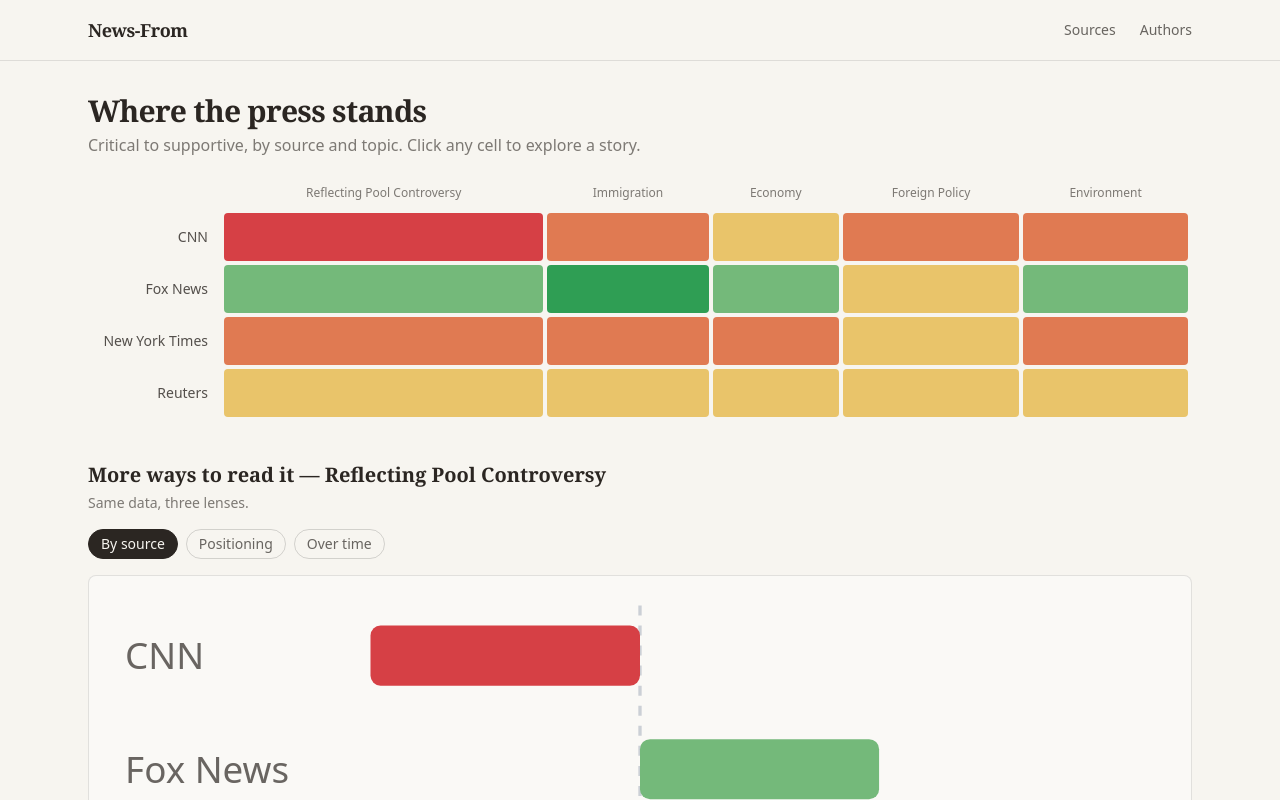
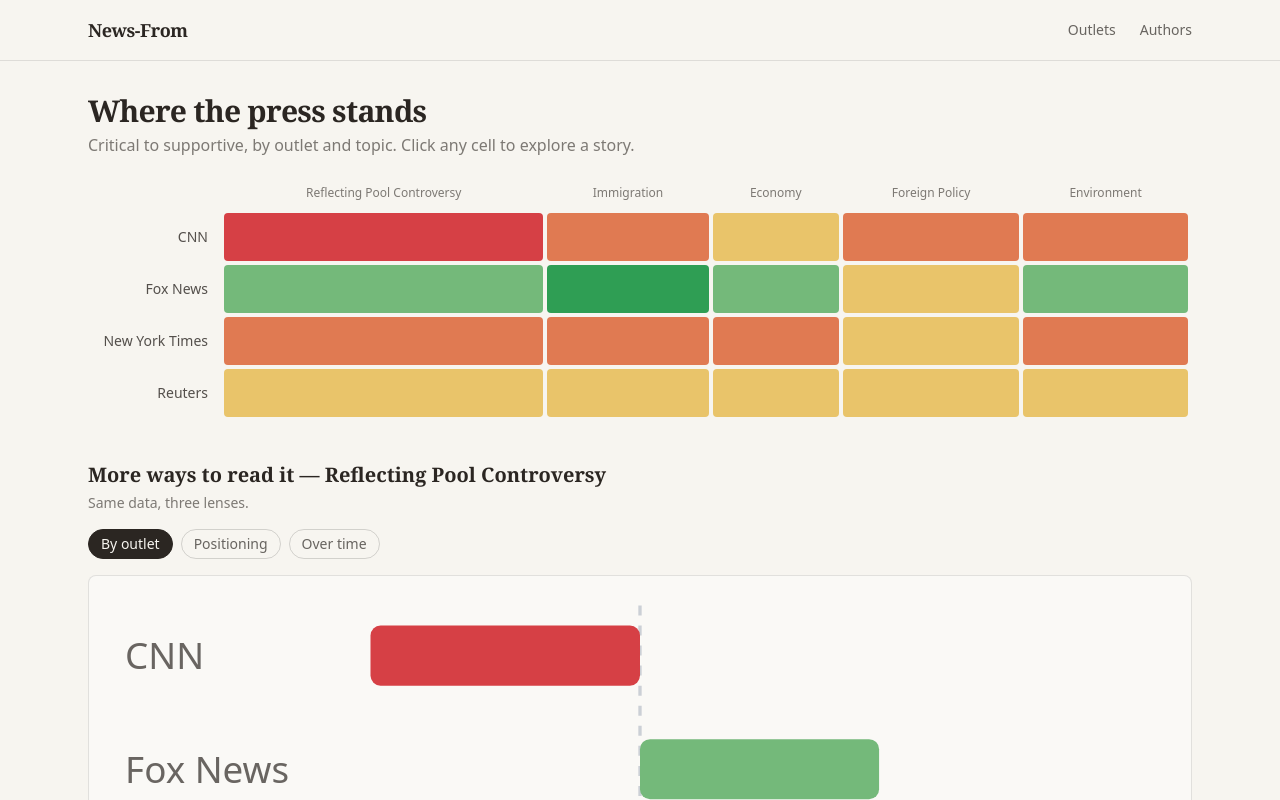
Before and after one commit to JuliusDorfman/news-from, a Next.js app: page / in a window 1280 px wide. Shown: the top 800 px of the page. Built offline with nearby package versions, Linux system fonts and the light colour scheme.

Commit message:
copy: rename user-facing 'Source(s)' to 'Outlet(s)'

```diff
--- a/app/layout.tsx
+++ b/app/layout.tsx
@@ -4,7 +4,7 @@
 
 export const metadata: Metadata = {
   title: 'News-From — Where the press stands',
-  description: 'How news sources and Op-Ed authors lean across topics.',
+  description: 'How news outlets and Op-Ed authors lean across topics.',
 }
 
 export default function RootLayout({ children }: { children: React.ReactNode }) {
--- a/components/DivergingBars.tsx
+++ b/components/DivergingBars.tsx
@@ -11,7 +11,7 @@
 export default function DivergingBars({ items }: Props) {
   const height = items.length * ROW_H + 24
   return (
-    <svg viewBox={`0 0 320 ${height}`} className="w-full h-auto" role="img" aria-label="Stance by source">
+    <svg viewBox={`0 0 320 ${height}`} className="w-full h-auto" role="img" aria-label="Stance by outlet">
       <line x1={CENTER} y1={4} x2={CENTER} y2={items.length * ROW_H + 4} stroke="#cbd0d6" strokeDasharray="3 3" />
       {items.map((it, i) => {
         const y = i * ROW_H + 10
--- a/components/LensShelf.tsx
+++ b/components/LensShelf.tsx
@@ -13,7 +13,7 @@
 }
 
 const TABS: { key: Lens; label: string }[] = [
-  { key: 'bars', label: 'By source' },
+  { key: 'bars', label: 'By outlet' },
   { key: 'map', label: 'Positioning' },
   { key: 'timeline', label: 'Over time' },
 ]
--- a/components/Nav.tsx
+++ b/components/Nav.tsx
@@ -6,7 +6,7 @@
       <nav className="mx-auto flex max-w-6xl items-center justify-between px-6 py-4">
         <Link href="/" className="text-lg font-serif font-bold tracking-tight">News-From</Link>
         <div className="flex gap-6 text-sm text-ink/70">
-          <Link href="/source/cnn" className="hover:text-ink">Sources</Link>
+          <Link href="/source/cnn" className="hover:text-ink">Outlets</Link>
           <Link href="/author/a-hartman" className="hover:text-ink">Authors</Link>
         </div>
       </nav>
--- a/components/views/OverviewView.tsx
+++ b/components/views/OverviewView.tsx
@@ -15,7 +15,7 @@
     <div className="space-y-10">
       <section>
         <h1 className="text-3xl font-bold tracking-tight">Where the press stands</h1>
-        <p className="mt-1 text-ink/60">Critical to supportive, by source and topic. Click any cell to explore a story.</p>
+        <p className="mt-1 text-ink/60">Critical to supportive, by outlet and topic. Click any cell to explore a story.</p>
         <div className="mt-6">
           <StanceHeatmap sources={sources} topics={topics} cells={stanceCells} />
         </div>
--- a/components/views/SourceView.tsx
+++ b/components/views/SourceView.tsx
@@ -5,14 +5,14 @@
 
 export default function SourceView({ sourceId }: { sourceId: string }) {
   const source = getSource(sourceId)
-  if (!source) return <p>Unknown source.</p>
+  if (!source) return <p>Unknown outlet.</p>
   const cells = cellsForEntity(sourceId)
   const lines = cells.map(c => ({ id: c.topicId, name: getTopic(c.topicId)!.name, color: stanceColor(c.stance), series: c.series }))
 
   return (
     <div className="space-y-8">
       <header>
-        <p className="text-sm uppercase tracking-wide text-ink/50">Source</p>
+        <p className="text-sm uppercase tracking-wide text-ink/50">Outlet</p>
         <h1 className="text-3xl font-bold tracking-tight">{source.name}</h1>
         <p className="mt-1 text-ink/60">How {source.name} has leaned across topics.</p>
       </header>
--- a/components/views/TopicView.tsx
+++ b/components/views/TopicView.tsx
@@ -16,11 +16,11 @@
       <header>
         <p className="text-sm uppercase tracking-wide text-ink/50">Topic</p>
         <h1 className="text-3xl font-bold tracking-tight">{topic.name}</h1>
-        <p className="mt-1 text-ink/60">How each source leans, and how it has shifted.</p>
+        <p className="mt-1 text-ink/60">How each outlet leans, and how it has shifted.</p>
       </header>
       <div className="grid gap-8 md:grid-cols-2">
         <section className="rounded-lg border border-black/10 p-4">
-          <h2 className="mb-3 text-lg font-bold">Where sources stand</h2>
+          <h2 className="mb-3 text-lg font-bold">Where outlets stand</h2>
           <DivergingBars items={bars} />
         </section>
         <section className="rounded-lg border border-black/10 p-4">
```
Also changed, not shown: 1 other file (tests, documents, lock files or other folders).
